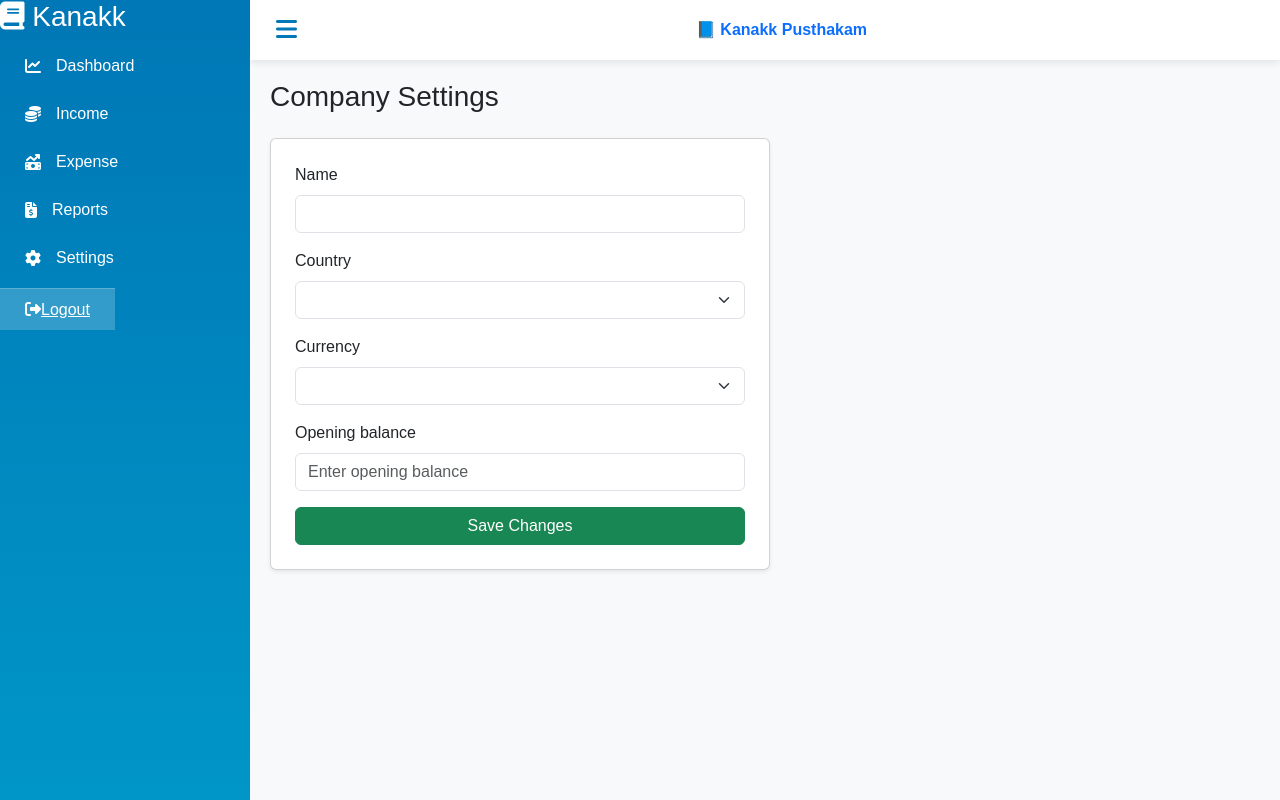
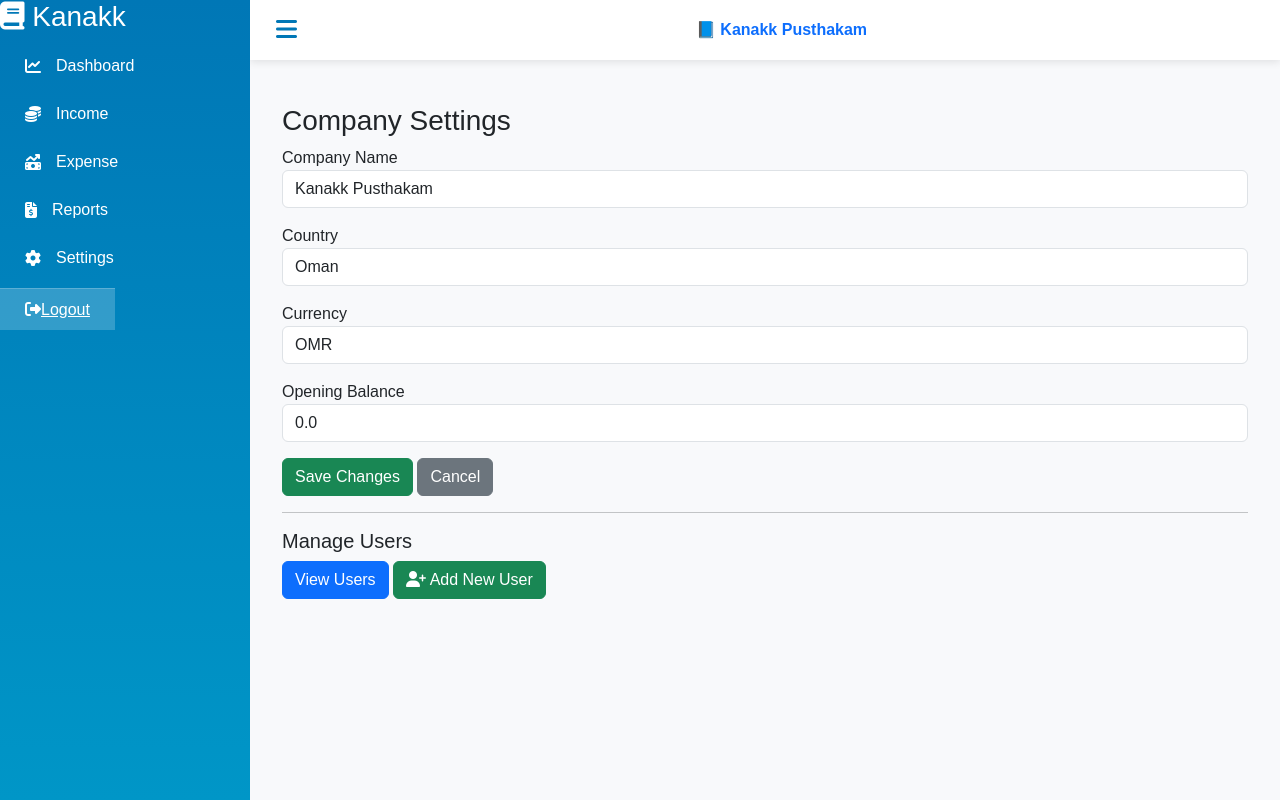
Before and after one commit to KVARAHOOF/kanakk_pusthakam, a Flask app: template templates/settings.html in a window 1280 px wide. Run offline with Flask 3, Linux system fonts and the light colour scheme; tables that the repository leaves empty hold one stand-in row (values such as "Sample post"); the template is opened without the code that fills it: values that come from a table or form of the project are taken from there, most other values are stand-ins (such as "Sample title", 1, 10 or a date in 2020); form fields are guessed from the names that the template uses.

Commit message:
Add files via upload

```diff
--- a/templates/settings.html
+++ b/templates/settings.html
@@ -1,24 +1,32 @@
 {% extends "base.html" %}
 {% block content %}
-<h3 class="mb-4">Company Settings</h3>
-<form method="POST" class="card p-4 shadow-sm" style="max-width:500px;">
-  {{ form.hidden_tag() }}
+<div class="container mt-4">
+  <h3>Company Settings</h3>
+  <form method="POST">
     <div class="mb-3">
-    {{ form.name.label(class="form-label") }}
-    {{ form.name(class="form-control") }}
+      <label>Company Name</label>
+      <input type="text" name="name" class="form-control" value="{{ company.name }}" required>
     </div>
     <div class="mb-3">
-    {{ form.country.label(class="form-label") }}
-    {{ form.country(class="form-select") }}
+      <label>Country</label>
+      <input type="text" name="country" class="form-control" value="{{ company.country }}">
     </div>
     <div class="mb-3">
-    {{ form.currency.label(class="form-label") }}
-    {{ form.currency(class="form-select") }}
+      <label>Currency</label>
+      <input type="text" name="currency" class="form-control" value="{{ company.currency }}">
     </div>
     <div class="mb-3">
-    {{ form.opening_balance.label(class="form-label") }}
-    {{ form.opening_balance(class="form-control", placeholder="Enter opening balance") }}
+      <label>Opening Balance</label>
+      <input type="number" step="0.01" name="opening_balance" class="form-control" value="{{ company.opening_balance }}">
     </div>
-  <button class="btn btn-success">Save Changes</button>
+    <button type="submit" class="btn btn-success">Save Changes</button>
+    <a href="{{ url_for('dashboard') }}" class="btn btn-secondary">Cancel</a>
   </form>
+
+  <hr>
+  <h5>Manage Users</h5>
+  <a href="{{ url_for('company_users') }}" class="btn btn-primary">View Users</a>
+  <a href="{{ url_for('company_user_new') }}" class="btn btn-success">
+    <i class="fa-solid fa-user-plus"></i> Add New User</a>
+</div>
 {% endblock %}
```
Lines whose indentation alone changed are shown as unchanged.
